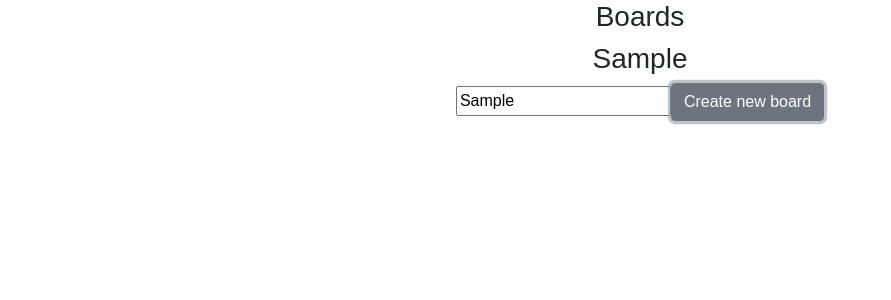
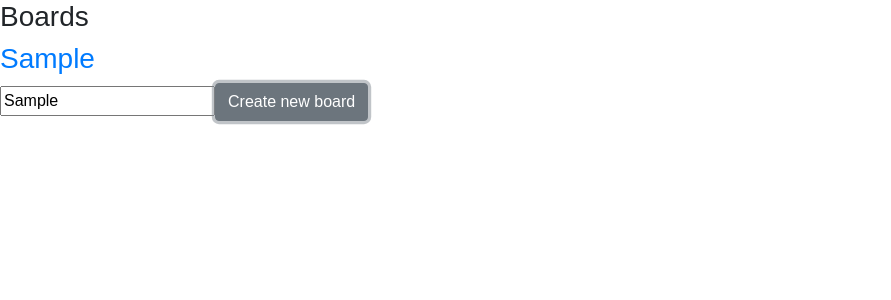
Before and after one commit to surmel/trelloreact, a React (Create React App) app: page / in a window 1280 px wide. Both pictures are taken after typing "Sample" into the empty fields and a click on the button "Create new board". Shown: the top 300 px of the page, without its empty margins (0-891 px from the left). Built offline with nearby package versions, Linux system fonts and the light colour scheme.

Commit message:
#boards-routing-changes

```diff
--- a/src/App.js
+++ b/src/App.js
@@ -1,15 +1,18 @@
-import React, { Component } from 'react';
-import Boards from './components/Boards';
+import React, {Component} from 'react';
+import Boards from './components/Boards/Boards';
 import './App.css';
+import {BrowserRouter as Router, Route} from "react-router-dom";
 
 class App extends Component {
-  render() {
-    return (
-      <div className="App">
-        <Boards />
-      </div>
-    );
-  }
+    render() {
+        return (
+            <Router>
+                <Route exact path="/" component={Boards}/>
+                {/*<Route path="/list/:name/:id" component={ListComponent}/>*/}
+            </Router>
+
+        );
+    }
 }
 
 export default App;
--- a/src/components/Boards.js
+++ /dev/null
@@ -1,48 +0,0 @@
-import React, {Component} from 'react';
-import CreateNewBoard from './create_new_board';
-
-class Boards extends Component {
-
-    constructor(props) {
-        super(props);
-
-        this.state = {
-            term: '',
-            name: [],
-            showComponent: false
-        };
-        this.InputChangeHandler = this.InputChangeHandler.bind(this);
-        this.CreateBoard = this.CreateBoard.bind(this)
-    }
-
-    CreateBoard() {
-        if (this.state.name.indexOf(this.state.term) === -1) {
-            this.setState({
-                showComponent: true,
-                name: [...this.state.name, this.state.term]
-            })
-        } else {
-            alert('mi ara');
-        }
-
-    }
-
-    InputChangeHandler(event) {
-        this.setState({term: event.target.value})
-    }
-
-    render() {
-        return (
-            <div>
-                <h3>Boards</h3>
-                <CreateNewBoard name={this.state.name} showComponent={this.state.showComponent}/>
-                <input onChange={this.InputChangeHandler} placeholder="Board name"/>
-                <button onClick={this.CreateBoard} className="btn btn-secondary">Create new board</button>
-            </div>
-        )
-    }
-
-}
-
-
-export default Boards;
--- /dev/null
+++ b/src/components/Boards/Boards.js
@@ -0,0 +1,72 @@
+import React, {Component} from 'react';
+import CreateNewBoard from './CreateNewBoard';
+import {Link,} from "react-router-dom";
+
+class Boards extends Component {
+
+    constructor(props) {
+        super(props);
+        this.state = {
+            showComponent: false,
+            name: '',
+            lists: [],
+        };
+
+        this.InputChangeHandler = this.InputChangeHandler.bind(this);
+        this.CreateBoard = this.CreateBoard.bind(this)
+    }
+
+    CreateBoard() {
+        let lists = this.state.lists;
+        let checking = lists.filter((list) => {
+            return list.name === this.state.name;
+        });
+
+        if (checking.length === 0) {
+            lists.push({
+                id: this.state.lists.length,
+                name: this.state.name
+            });
+            this.setState({
+                ...this.state,
+                showComponent: true,
+                lists: lists,
+            });
+        } else {
+            alert('mi ara');
+            return;
+        }
+    }
+
+    InputChangeHandler(event) {
+        this.setState({
+                ...this.state,
+                name: event.target.value
+            }
+        )
+    }
+
+    render() {
+        return (
+            <div>
+                <h3>Boards</h3>
+                {
+                    this.state.lists.map((list) => {
+                        return (
+                            <Link key={list.id} to={`list/${list.name}/${list.id}`}>
+                                <CreateNewBoard name={this.state.name} showComponent={this.state.showComponent}
+                                                data={list}/>
+                            </Link>
+                        )
+                    })
+                }
+
+                <input onChange={this.InputChangeHandler} placeholder="Board name"/>
+                <button onClick={this.CreateBoard} className="btn btn-secondary">Create new board</button>
+            </div>
+        )
+    }
+
+}
+
+export default Boards;
--- /dev/null
+++ b/src/components/Boards/CreateNewBoard.js
@@ -0,0 +1,16 @@
+import React from 'react';
+
+const CreateNewBoard = (props) => {
+    const NewBoard = (
+        <div id={props.data.id}>
+            {
+                props.showComponent && <h3>{props.data.name}</h3>
+            }
+        </div>
+    );
+
+    return <div>{NewBoard}</div>
+
+};
+
+export default CreateNewBoard;
--- a/src/components/create_new_board.js
+++ /dev/null
@@ -1,19 +0,0 @@
-import React from 'react';
-
-const CreateNewBoard = (props) => {
-    const NewBoard = props.name.map((value, index) => {
-        return props.name === value ? null :
-            <div key={index}>
-                {
-                    props.showComponent && <h3>{value}</h3>
-                }
-            </div>
-
-
-    });
-
-    return <div>{NewBoard}</div>
-
-};
-
-export default CreateNewBoard;
```
